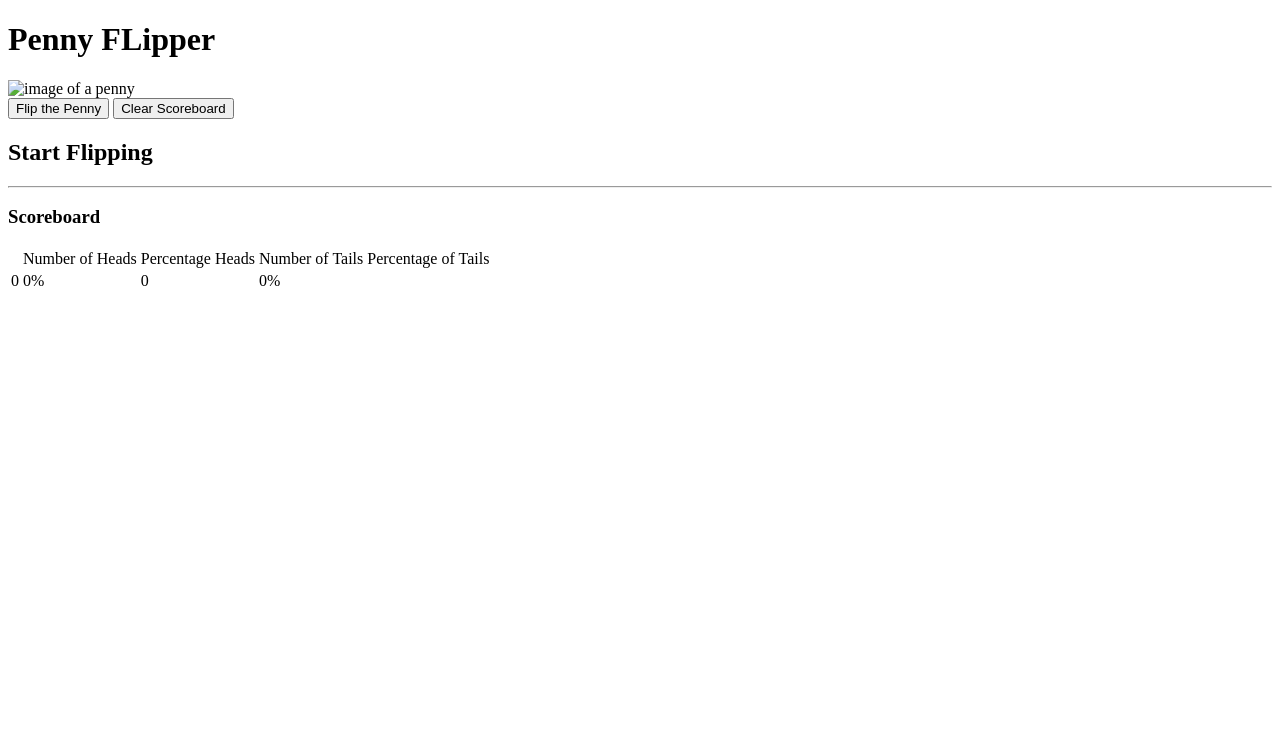
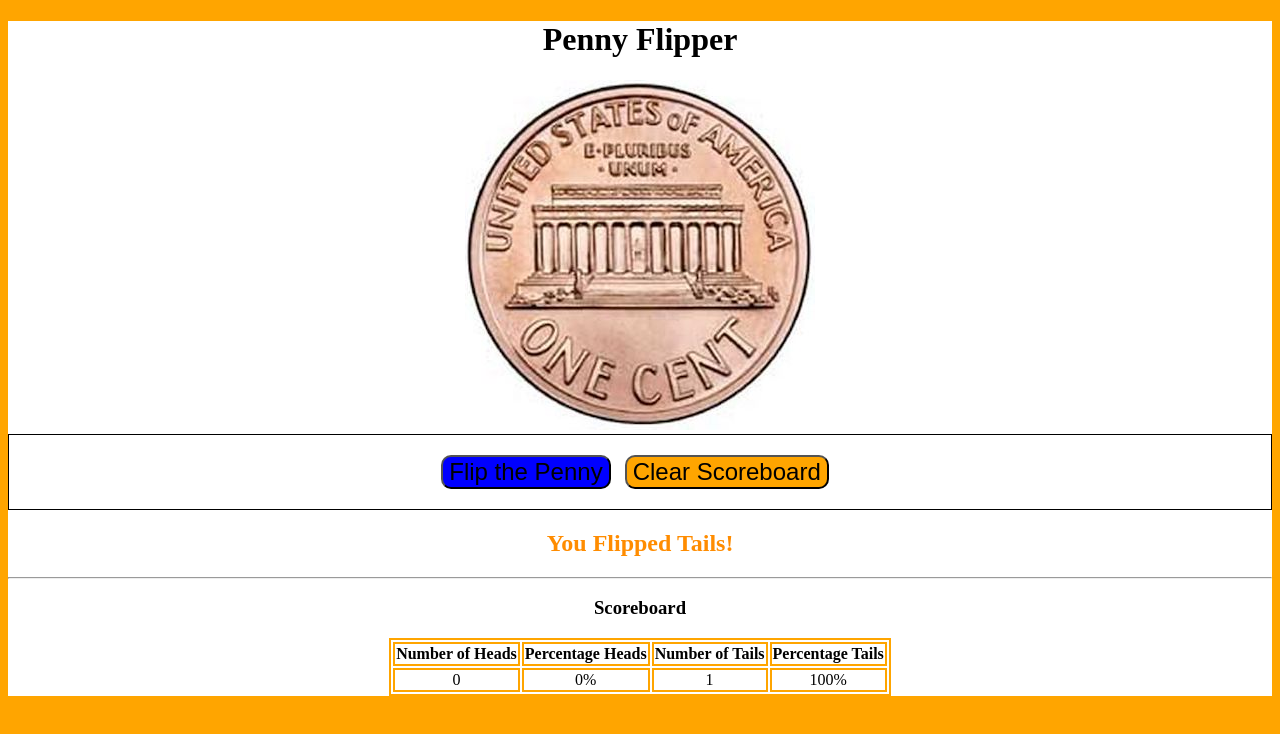
Before and after one commit to EricLGDev/UNLVPennyFLip, a plain HTML site: page index.html in a window 1280 px wide. Both pictures are taken after a click on the button "Flip the Penny". Drawn offline with Linux system fonts and the light colour scheme.

Commit message:
Completed the penny flip page

```diff
--- a/assets/index.js
+++ b/assets/index.js
@@ -0,0 +1,87 @@
+let headsCount = 0;
+if(localStorage.getItem("headsCount") !== null) {
+    headsCount = parseInt(localStorage.getItem("headsCount"));
+}
+
+let tailsCount = 0;
+if(localStorage.getItem("tailsCount") !== null) {
+    tailsCount = parseInt(localStorage.getItem("tailsCount"));
+}
+
+scoreTable()
+
+// add eventlistener and function to the flip penny button
+
+let flipButton = document.querySelector("#flip");
+// when clicked the flip the penny button:
+flipButton.addEventListener("click", function(){
+
+    let isHeads = Math.random() < 0.5;
+    // update the penny image
+    if(isHeads) {
+        // update content to display heads
+        // update image
+        document.querySelector("#penny-img").src = "./assets/images/penny-heads.jpg";
+        // update the h2 with penny flip outcome
+        document.querySelector("#message").textContent = "You Flipped Heads!";
+        //increment the heads count
+        headsCount++
+    } else {
+        // update content to display tails
+        document.querySelector("#penny-img").src = "./assets/images/penny-tails.jpg";
+        // update the h2 with penny flip outcome
+        document.querySelector("#message").textContent = "You Flipped Tails!";
+        // increment tails count
+        tailsCount++
+    }
+
+
+    scoreTable()
+
+    localStorage.setItem("headsCount", headsCount);
+    localStorage.setItem("tailsCount", tailsCount);
+
+})
+
+
+
+
+function scoreTable(){
+
+    // update the scoreboard/table
+    document.querySelector("#heads").textContent = headsCount;
+    document.querySelector("#tails").textContent = tailsCount;
+    // calculate percentage
+    let total = headsCount + tailsCount;
+
+    let percentageHeads = 0;
+    let percentageTails = 0;
+
+    if (total > 0) {
+        percentageHeads = Math.round(headsCount/total * 100);
+        percentageTails = Math.round(tailsCount/total * 100);
+    }
+
+
+    document.querySelector("#heads-percent").textContent = percentageHeads + "%";
+    document.querySelector("#tails-percent").textContent = percentageTails + "%";
+
+}
+
+
+// clear scoreboard
+document.querySelector("#clear").addEventListener("click", function(){
+    headsCount = 0;
+    tailsCount = 0;
+
+    scoreTable()
+
+    document.querySelector("#penny-img").src = "./assets/images/penny-heads.jpg";
+    // update the h2 with penny flip outcome
+    document.querySelector("#message").textContent = "Let's Get Rolling!";
+
+
+    localStorage.setItem("headsCount", headsCount);
+    localStorage.setItem("tailsCount", tailsCount);
+
+})
--- a/assets/styles.css
+++ b/assets/styles.css
@@ -0,0 +1,53 @@
+* {
+    /* outline: 1px solid red; */
+}
+body {
+    background-color: orange;
+    text-align: center;
+}
+
+#app-container {
+    background-color: white;
+}
+
+#table {
+    margin-left: auto;
+    margin-right: auto;
+}
+
+tr, th, td, table{
+    border: 2px solid orange;
+}
+
+#button-container {
+    border: 1px solid black;
+    padding: 20px;
+}
+
+#message {
+    color: darkorange;
+    font-size: 1.5em;
+    font-weight: bold;
+}
+
+button {
+    font-size: 1.5em;
+    margin-right: 10px;
+    border-radius: 10px;
+}
+
+#flip{
+    background-color: blue;
+}
+
+#flip:hover {
+    background-color: rgb(3, 128, 3);
+}
+
+#clear {
+    background-color: orange;
+}
+
+#clear:hover {
+    background-color: red;
+}
--- a/index.html
+++ b/index.html
@@ -4,34 +4,35 @@
     <meta charset="UTF-8">
     <meta http-equiv="X-UA-Compatible" content="IE=edge">
     <meta name="viewport" content="width=device-width, initial-scale=1.0">
+    <link rel="stylesheet" href="assets/styles.css">
     <title>Penny Flip</title>
 </head>
 <body>
-    <div>
-        <h1>Penny FLipper</h1>
-        <img src="" alt="image of a penny">
-        <div>
-            <button>Flip the Penny</button>
-            <button>Clear Scoreboard</button>
+    <div id="app-container">
+        <h1>Penny Flipper</h1>
+        <img id="penny-img"  src="assets/images/penny-heads.jpg" alt="image of a penny">
+        <div id="button-container">
+            <button id="flip">Flip the Penny</button>
+            <button id="clear">Clear Scoreboard</button>
         </div>
-        <h2>Start Flipping</h2>
+        <h2 id="message">Start Flipping</h2>
         <hr>
         <h3>Scoreboard</h3>
-        <table>
-            <th>
-                <td>Number of Heads</td>
-                <td>Percentage Heads</td>
-                <td>Number of Tails</td>
-                <td>Percentage of Tails</td>
-            </th>
+        <table id="table">
             <tr>
-                <td>0</td>
-                <td>0%</td>
-                <td>0</td>
-                <td>0%</td>
+                <th>Number of Heads</th>
+                <th>Percentage Heads</th>
+                <th>Number of Tails</th>
+                <th>Percentage Tails</th>
+            </tr>
+            <tr>
+                <td id="heads">0</td>
+                <td id="heads-percent">0%</td>
+                <td id="tails">0</td>
+                <td id="tails-percent">0%</td>
             </tr>
         </table>
     </div>
-
+    <script src="assets/index.js"></script>
 </body>
 </html>
```
Also changed, not shown: assets/images/penny-heads.jpg (added), assets/images/penny-tails.jpg (added).
